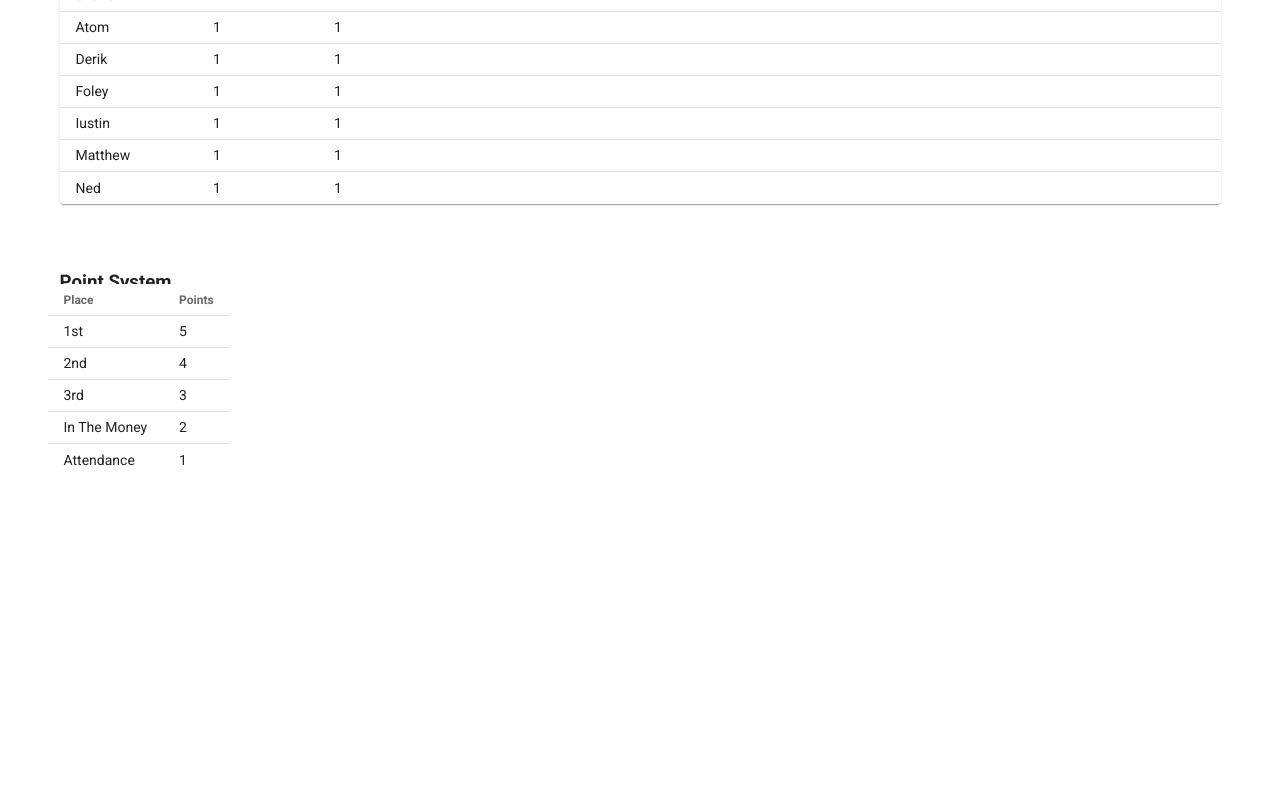
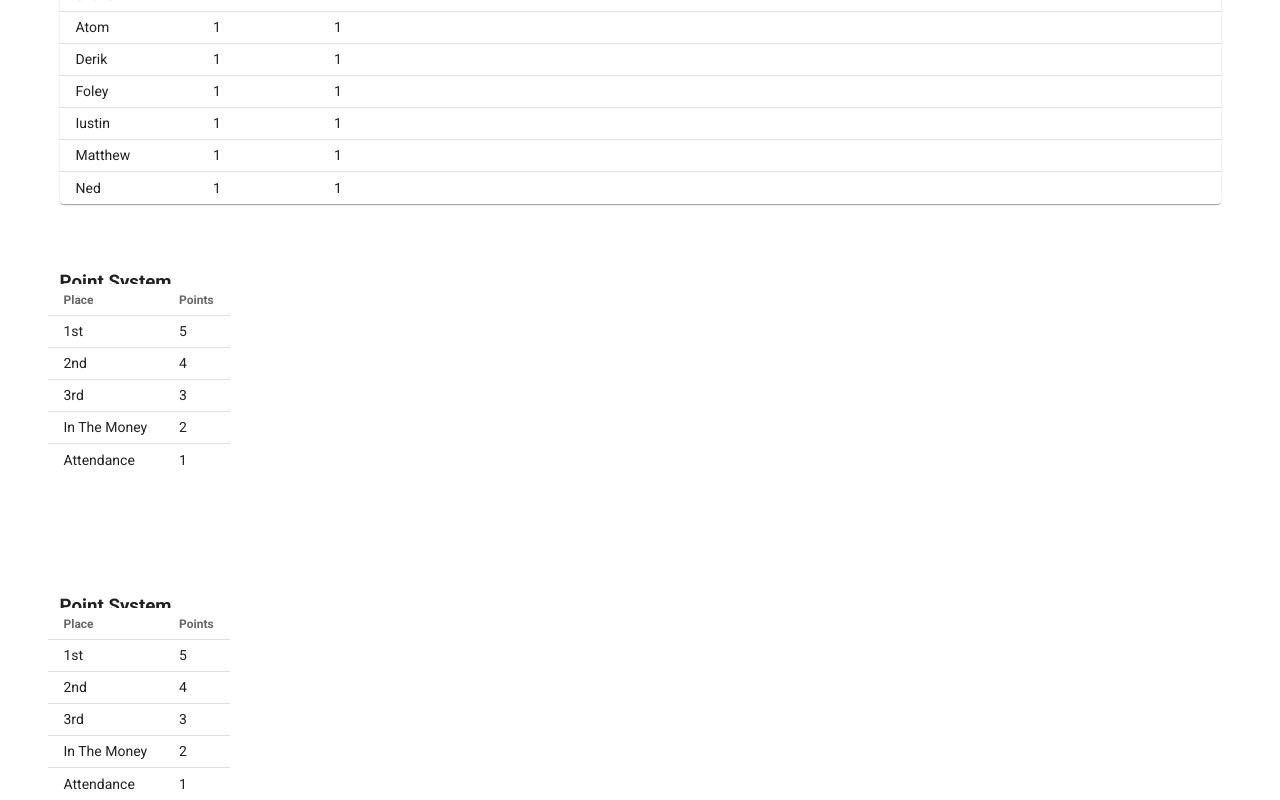
Before and after one commit to reddock/poker-seasons, a Vue app: page / in a window 1280 px wide. Shown: the part 420-1220 px from the top of the page. Before the commit the page ends 896 px from the top, so only its background shows below. Built offline with nearby package versions, Linux system fonts and the light colour scheme.

Commit message:
First chunk

```diff
--- /dev/null
+++ b/src/components/PointSystem.vue
@@ -0,0 +1,78 @@
+<template>
+  <div>
+    <v-content>
+      <h3>Point System</h3>
+      <v-row>
+        <v-simple-table dense>
+          <template v-slot:default>
+            <thead>
+              <tr>
+                <th class="text-left">Place</th>
+                <th class="text-left">Points</th>
+              </tr>
+            </thead>
+            <tbody>
+              <tr v-for="place in places" :key="place.name">
+                <td>{{ place.place }}</td>
+                <td>{{ place.points }}</td>
+              </tr>
+            </tbody>
+          </template>
+        </v-simple-table>
+      </v-row>
+    </v-content>
+  </div>
+</template>
+
+<script>
+export default {
+  name: "PointSystem",
+  props: {
+    msg: String,
+  },
+  data() {
+    return {
+      places: [
+        {
+          place: "1st",
+          points: 5,
+        },
+        {
+          place: "2nd",
+          points: 4,
+        },
+        {
+          place: "3rd",
+          points: 3,
+        },
+        {
+          place: "In The Money",
+          points: 2,
+        },
+        {
+          place: "Attendance",
+          points: 1,
+        },
+      ],
+    };
+  },
+};
+</script>
+
+<!-- Add "scoped" attribute to limit CSS to this component only -->
+<style scoped>
+h3 {
+  margin: 40px 0 0;
+}
+ul {
+  list-style-type: none;
+  padding: 0;
+}
+li {
+  display: inline-block;
+  margin: 0 10px;
+}
+a {
+  color: #42b983;
+}
+</style>
--- a/src/components/SeasonStandings.vue
+++ b/src/components/SeasonStandings.vue
@@ -36,15 +36,23 @@
           </v-simple-table>
         </v-row>
       </v-container>
+      <v-container>
+        <PointSystem />
+      </v-container>
     </v-content>
   </div>
 </template>
 
 <script>
+import PointSystem from "./PointSystem";
+
 export default {
   name: "SeasonStandings",
   props: {
     msg: String,
+  },
+  components: {
+    PointSystem,
   },
   data() {
     return {
```
